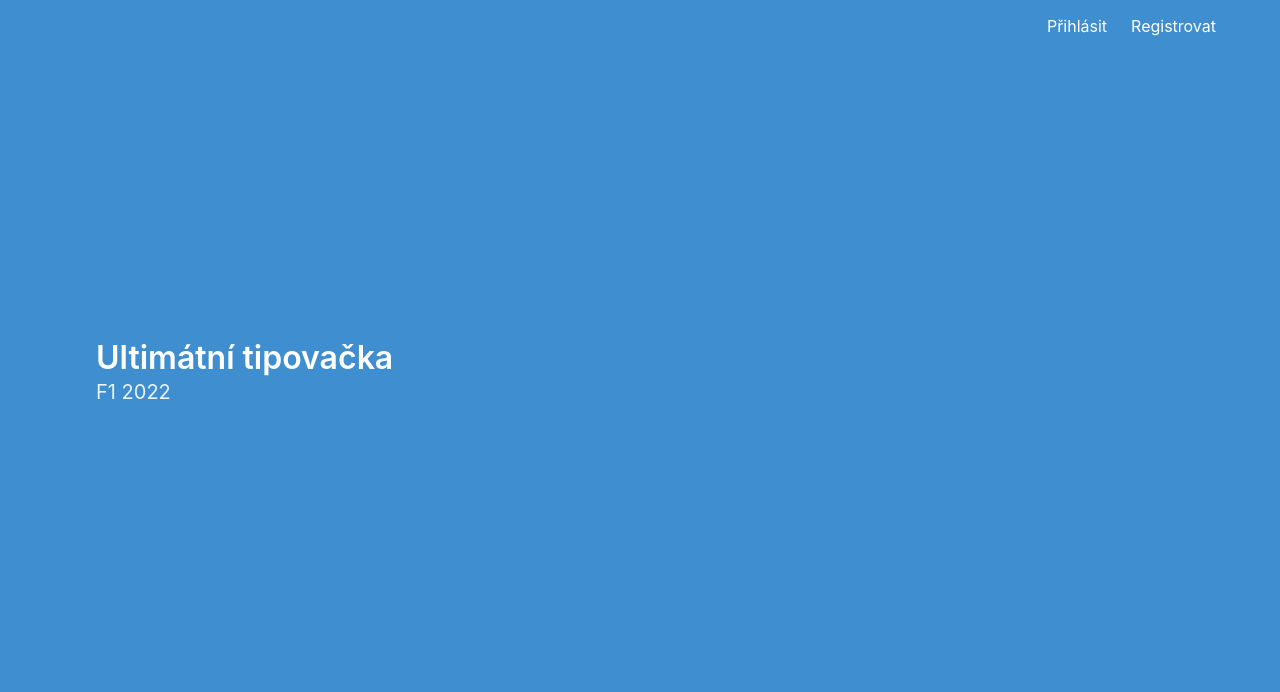
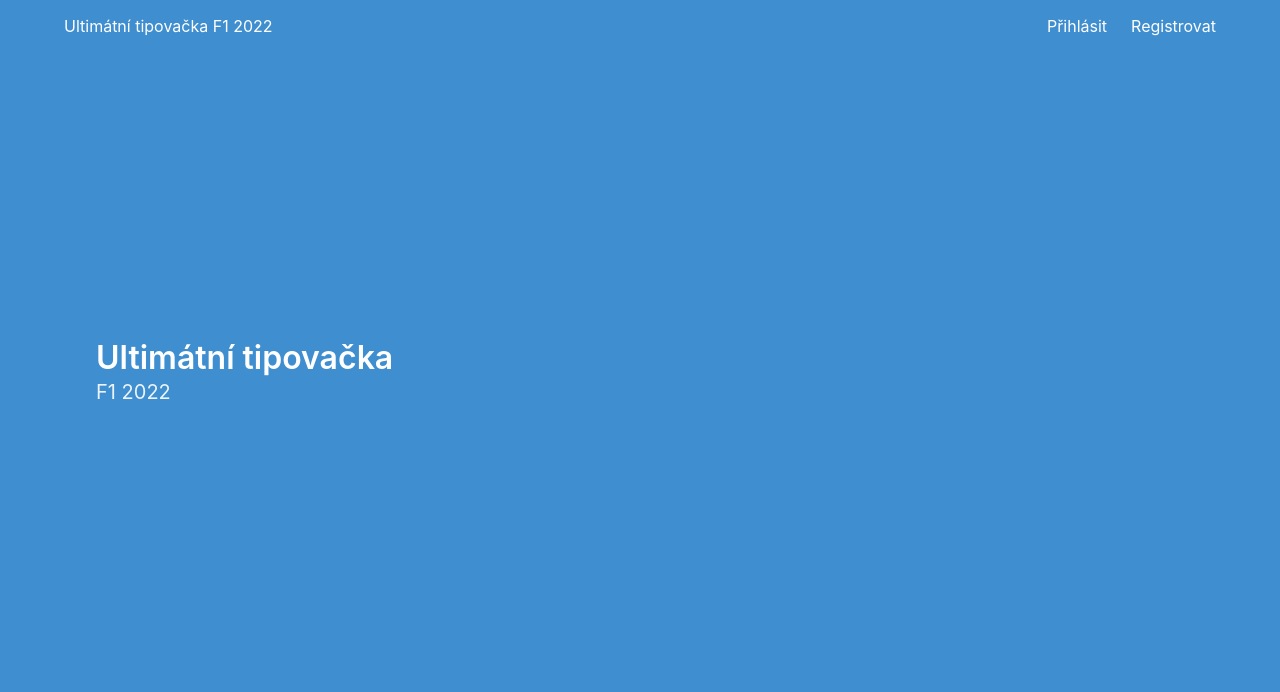
Before and after one commit to rbikar/f1-guessing-game-app, a Flask app: page / in a window 1280 px wide. Shown: the top 692 px of the page. Run offline with Flask 2, Linux system fonts and the light colour scheme; parts of the project's set-up code (start-up, migrations or seed data) failed here and were passed over; some libraries are stand-ins or nearby versions.

Commit message:
Add link to index page on navbar

```diff
--- a/app/templates/base.html
+++ b/app/templates/base.html
@@ -16,15 +16,17 @@
         <div class="hero-head">
             <nav class="navbar">
                 <div class="container">
+                    <div class="navbar-brand">
+                        <a class="navbar-item" href="{{ url_for('main.index') }}">
+                            Ultimátní tipovačka F1 2022
+                        </a>
+                    </div>
                     <a role="button" class="navbar-burger" id="burger"  aria-label="menu" aria-expanded="false" data-target="navbarMenuHeroA">
                         <span aria-hidden="true"></span>
                         <span aria-hidden="true"></span>
                         <span aria-hidden="true"></span>
 
                     </a>
-
-
-
                     <div id="navbarMenuHeroA" class="navbar-menu">
                         <div class="navbar-end">
                             {% if current_user.is_authenticated %}
```
